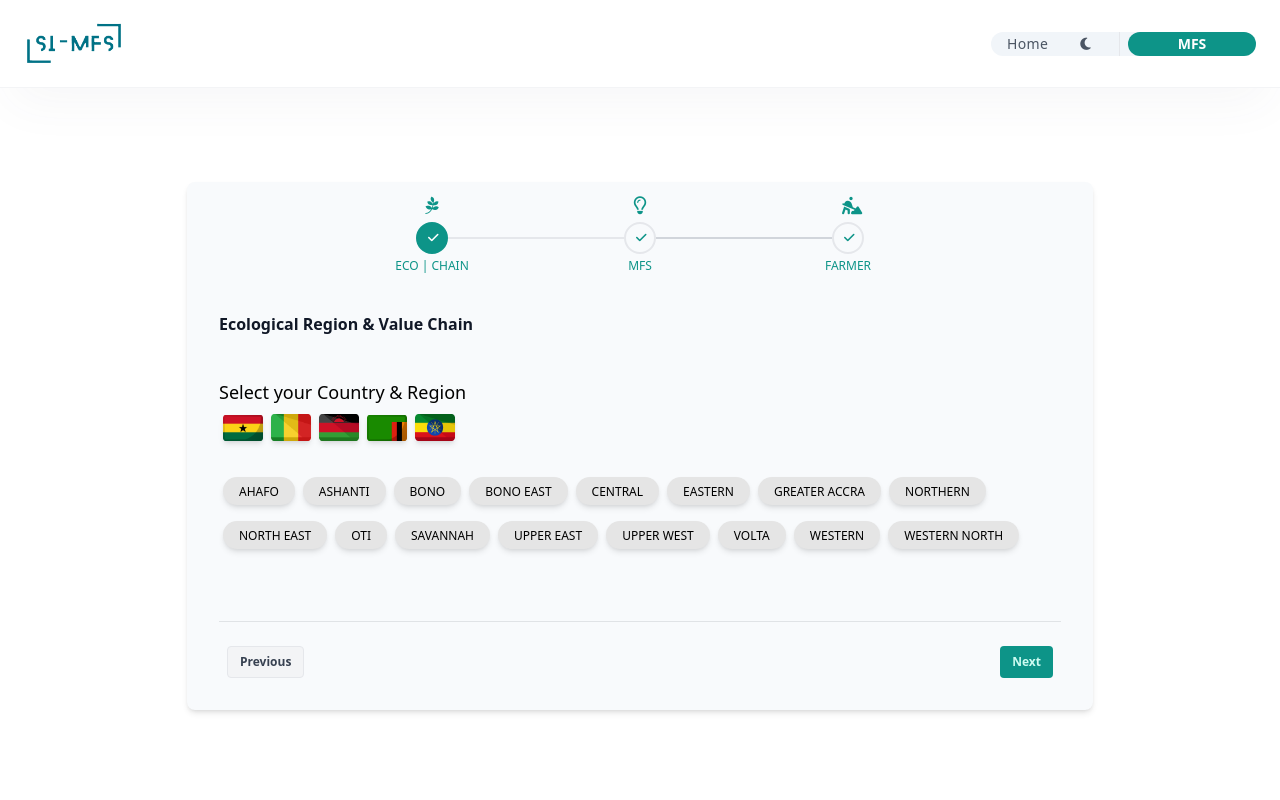
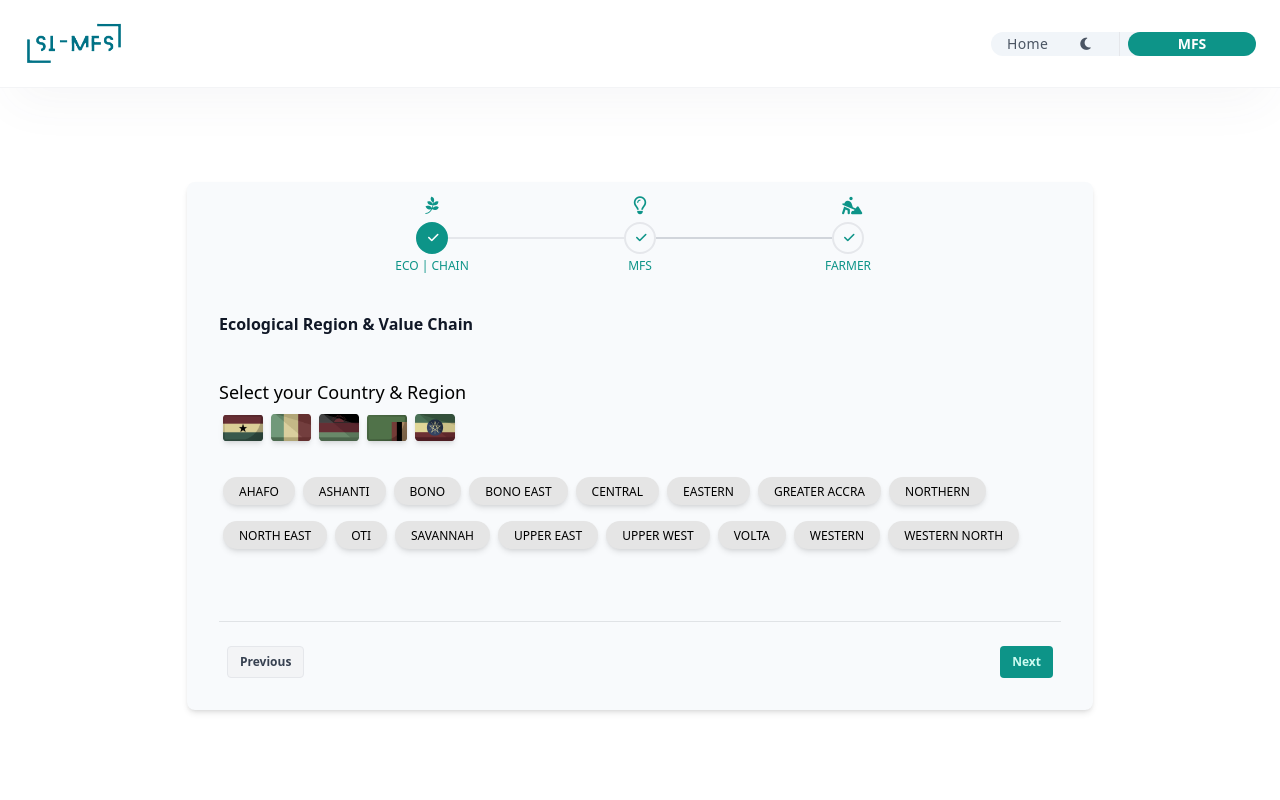
Before and after one commit to gtsorho/simfs, an Angular app in the folder ui/: page /classify in a window 1280 px wide. Shown: the top 800 px of the page. Built offline with nearby package versions, Linux system fonts and the light colour scheme.

Commit message:
form changed

```diff
--- a/ui/src/app/main/classification/classification.component.html
+++ b/ui/src/app/main/classification/classification.component.html
@@ -75,11 +75,13 @@
                                             type="button"
                                             class="my-2 mx-1 inline-block rounded-5 text-xs font-medium uppercase leading-normal shadow-md transition duration-150 ease-in-out focus:outline-none focus:ring-0 active:shadow-lg dark:text-neutral-200"
                                             [ngClass]="{
-                                            'border-e-4  hover:border-neutral-300  dark:hover:border-neutral-500': selectedCountry !== country,
-                                            'border-teal-600 bg-teal-600 border-e-4 text-white': selectedCountry === country
+                                            ' hover:border-neutral-300  dark:hover:border-neutral-500': selectedCountry !== country,
+                                            'border-teal-600  text-white': selectedCountry === country
                                             }"
                                             (click)="selectCountry(country)">
-                                            <img [src]="'../../../assets/countries/' + country.name + '.png'" width="40" alt="" srcset="">
+                                            <img [src]="'../../../assets/countries/' + country.name + '.png'" [ngClass]="{
+                                                'grayscale': selectedCountry !== country,'': selectedCountry === country
+                                                }" width="40" alt="" srcset="">
                                         </a>
                                     </div>
                                   <div class="mb-4 text-start dark:text-white">
--- a/ui/src/app/main/classification/classification.component.scss
+++ b/ui/src/app/main/classification/classification.component.scss
@@ -21,3 +21,12 @@ input::-webkit-inner-spin-button {
 input[type=number] {
   -moz-appearance: textfield;
 }
+
+.grayscale {
+  filter: grayscale(70%);
+}
+
+/* Remove grayscale on selected country's image */
+.border-teal-600.bg-teal-600 .country-image {
+  filter: grayscale(0); /* Removes grayscale filter */
+}
```
